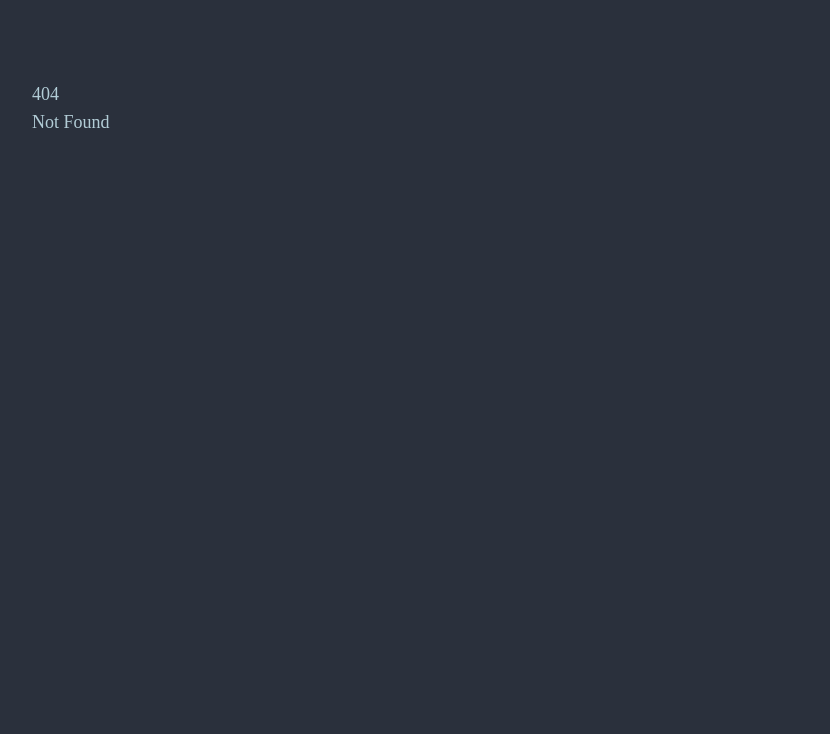
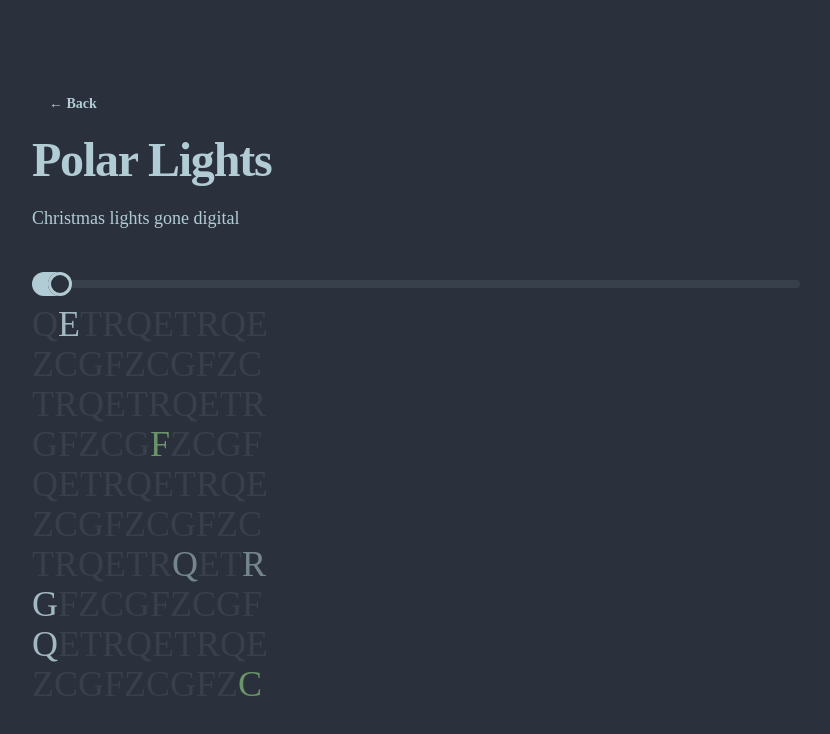
Before and after one commit to jesi-rgb/svelte-advent-code, a SvelteKit app: page /day19 in a window 1280 px wide. Before the commit this address had no page. Shown: the top 734 px of the page, without its empty margins (224-1054 px from the left). Built offline with nearby package versions, Linux system fonts and the light colour scheme; a web font is replaced by a local one.

Commit message:
day 19 start

```diff
--- a/src/routes/+page.svelte
+++ b/src/routes/+page.svelte
@@ -41,6 +41,7 @@
 		<DayLink link="/day16" title="Santa's Hangar" />
 		<DayLink link="/day17" title="Festive Funds" />
 		<DayLink link="/day18" title="Santa's Quiz" />
+		<DayLink link="/day19" title="Polar Lights" />
 	</ol>
 
 	<div class="divider mt-7">
--- /dev/null
+++ b/src/routes/day19/+page.svelte
@@ -0,0 +1,96 @@
+<script lang="ts">
+	import BackButton from '$lib/Components/BackButton.svelte';
+	import Heading from '$lib/Components/Heading.svelte';
+	import { onDestroy, onMount } from 'svelte';
+
+	const pattern = [
+		'QETRQETRQE',
+		'ZCGFZCGFZC',
+		'TRQETRQETR',
+		'GFZCGFZCGF',
+		'QETRQETRQE',
+		'ZCGFZCGFZC',
+		'TRQETRQETR',
+		'GFZCGFZCGF',
+		'QETRQETRQE',
+		'ZCGFZCGFZC'
+	];
+	let acceleration;
+
+	const patternLength = pattern[0].length * pattern.length;
+	let spans: HTMLElement[] = [];
+
+	let intervals: number[] = [];
+
+	function startAnimation(delay: number = timeScale) {
+		// set an interval to change opacity every second
+		// logic to change opacity for a random span
+
+		let interv = setInterval(() => {
+			const randomIndex = Math.floor(Math.random() * patternLength);
+			let randomSpan = spans[randomIndex];
+
+			if (randomSpan != undefined) {
+				randomSpan.style.transition = 'opacity 0.2s ease-in-out';
+				randomSpan.style.opacity = '1';
+				if (Math.random() < 0.5) {
+					randomSpan.style.color = '#9FE88D';
+				}
+				if (Math.random() < 0.2) {
+					randomSpan.style.color = '#FE7D5C';
+				}
+
+				setTimeout(() => {
+					randomSpan.style.transition = 'none';
+				}, 900);
+
+				// fade in animation after a short delay
+				setTimeout(() => {
+					randomSpan.style.transition = 'all 0.8s ease-in-out';
+					randomSpan.style.opacity = '.1';
+					randomSpan.style.color = '#B2CCD6';
+				}, 900);
+			}
+		}, delay);
+
+		intervals.push(interv);
+	}
+
+	let timeScale = 1000;
+
+	// startAnimation(1000 * timeScale); startAnimation(1300 * timeScale);
+	let clear: number;
+	$: {
+		clearInterval(clear);
+		clear = setInterval(startAnimation, timeScale);
+	}
+
+	onDestroy(() => {
+		intervals.forEach((interval) => {
+			clearInterval(interval);
+		});
+	});
+</script>
+
+<BackButton />
+<Heading>Polar Lights</Heading>
+
+<p>Christmas lights gone digital</p>
+
+<main class="my-10">
+	<input type="range" class="range" bind:value={timeScale} min="800" max="10000" step="1" />
+	<div class="pattern mx-auto my-auto h-fit -top-5 -z-10" style="font-family: Fern Ornaments;">
+		<div class="text-3xl md:text-4xl">
+			{#each pattern as row, r}
+				{#each row as c, i}
+					<span
+						bind:this={spans[i + pattern[0].length * r]}
+						id={i + pattern[0].length * r}
+						class="hover:opacity-100 transition-opacity opacity-10 cursor-pointer">{c}</span
+					>
+				{/each}
+				<br />
+			{/each}
+		</div>
+	</div>
+</main>
```
